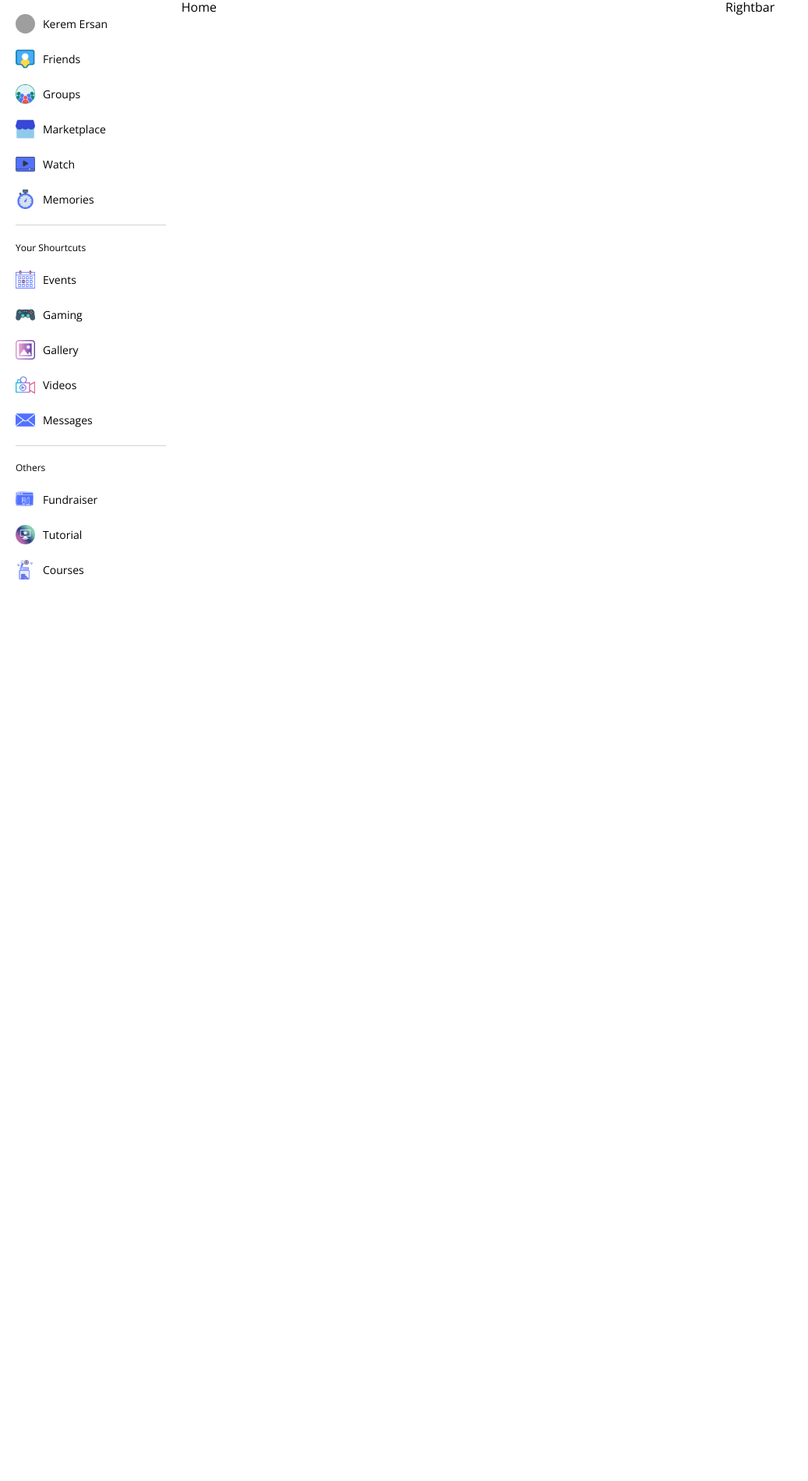
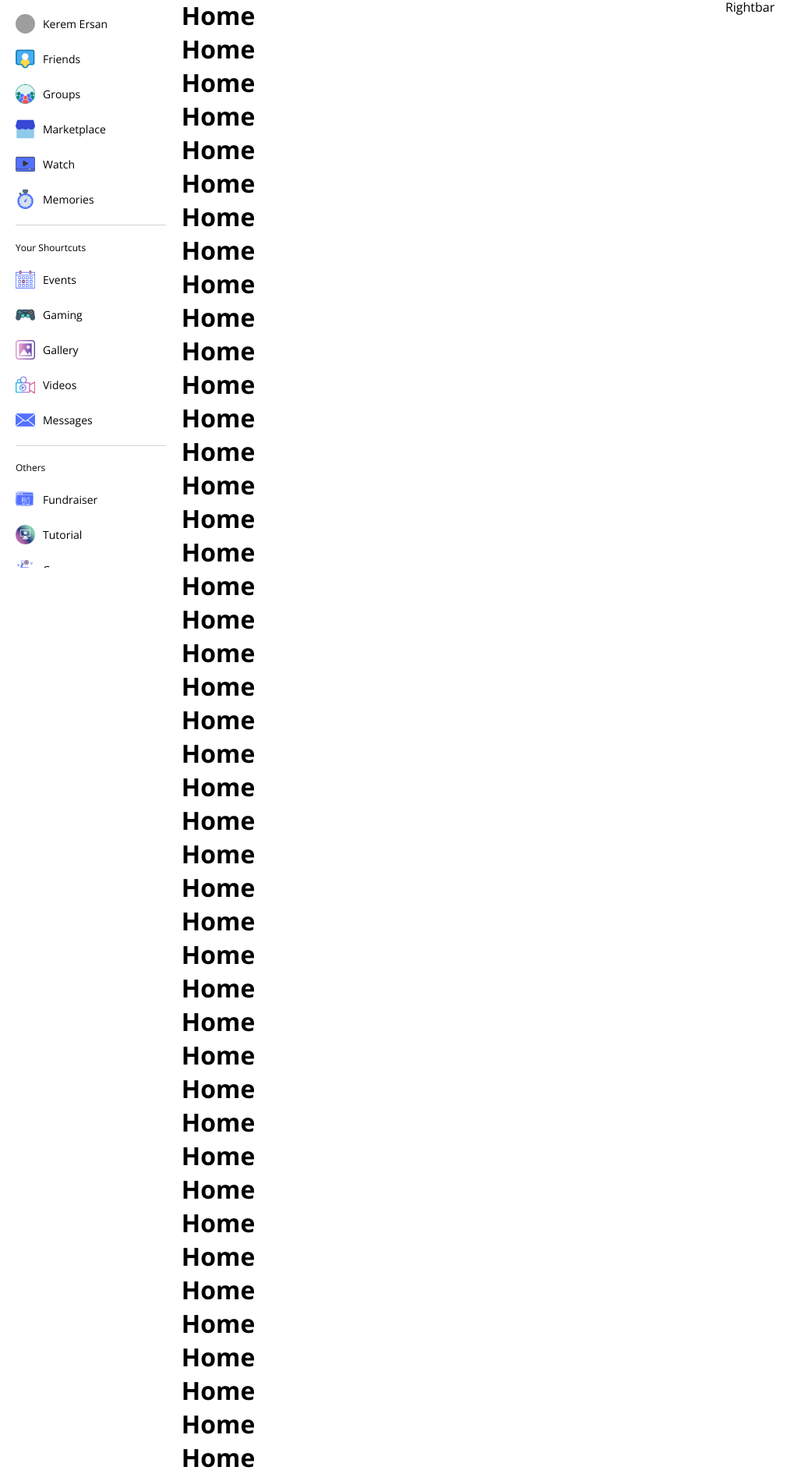
Before and after one commit to keremersann/full-stack-social-media-app, a React (Create React App) app: page / in a window 1280 px wide. Shown: the part 73-1972 px from the top of the page at 78% size, without its empty margins (0-1037 px from the left). Before the commit the page ends 836 px from the top, so only its background shows below. Built offline with nearby package versions, Linux system fonts and the light colour scheme; grey boxes are pictures that could not be loaded.

Commit message:
sticky position is added

```diff
--- a/src/components/leftbar/Leftbar.jsx
+++ b/src/components/leftbar/Leftbar.jsx
@@ -85,6 +85,34 @@
             <img src={Courses} alt="" />
             <span>Courses</span>
           </div>
+          <div className="item">
+            <img src={Courses} alt="" />
+            <span>Courses</span>
+          </div>
+          <div className="item">
+            <img src={Courses} alt="" />
+            <span>Courses</span>
+          </div>
+          <div className="item">
+            <img src={Courses} alt="" />
+            <span>Courses</span>
+          </div>
+          <div className="item">
+            <img src={Courses} alt="" />
+            <span>Courses</span>
+          </div>
+          <div className="item">
+            <img src={Courses} alt="" />
+            <span>Courses</span>
+          </div>
+          <div className="item">
+            <img src={Courses} alt="" />
+            <span>Courses</span>
+          </div>
+          <div className="item">
+            <img src={Courses} alt="" />
+            <span>Courses</span>
+          </div>
         </div>
       </div>
     </div>
--- a/src/components/leftbar/leftbar.scss
+++ b/src/components/leftbar/leftbar.scss
@@ -1,5 +1,13 @@
 .leftBar {
     flex: 2;
+    position: sticky;
+    top: 70px;
+    height: calc(100vh - 70px);
+    overflow: scroll;
+
+    &::-webkit-scrollbar{
+        display: none;
+    }
   .container {
     padding: 20px;
     display: flex;
--- a/src/components/navbar/navbar.scss
+++ b/src/components/navbar/navbar.scss
@@ -5,6 +5,9 @@
   padding: 10px 20px;
   height: 50px;
   border-bottom: 1px solid lightgrey;
+  position: sticky;
+  top: 0;
+  background-color: white;;
   .left {
     display: flex;
     align-items: center;
--- a/src/pages/home/Home.jsx
+++ b/src/pages/home/Home.jsx
@@ -2,7 +2,59 @@
 
 const Home = () => {
   return (
-    <div>Home</div>
+    <div className = "Home">
+      <h1>Home</h1>
+      <h1>Home</h1>
+      <h1>Home</h1>
+      <h1>Home</h1>
+      <h1>Home</h1>
+      <h1>Home</h1>
+      <h1>Home</h1>
+      <h1>Home</h1>
+      <h1>Home</h1>
+      <h1>Home</h1>
+      <h1>Home</h1>
+      <h1>Home</h1>
+      <h1>Home</h1>
+      <h1>Home</h1>
+      <h1>Home</h1>
+      <h1>Home</h1>
+      <h1>Home</h1>
+      <h1>Home</h1>
+      <h1>Home</h1>
+      <h1>Home</h1>
+      <h1>Home</h1>
+      <h1>Home</h1>
+      <h1>Home</h1>
+      <h1>Home</h1>
+      <h1>Home</h1>
+      <h1>Home</h1>
+      <h1>Home</h1>
+      <h1>Home</h1>
+      <h1>Home</h1>
+      <h1>Home</h1>
+      <h1>Home</h1>
+      <h1>Home</h1>
+      <h1>Home</h1>
+      <h1>Home</h1>
+      <h1>Home</h1>
+      <h1>Home</h1>
+      <h1>Home</h1>
+      <h1>Home</h1>
+      <h1>Home</h1>
+      <h1>Home</h1>
+      <h1>Home</h1>
+      <h1>Home</h1>
+      <h1>Home</h1>
+      <h1>Home</h1>
+      <h1>Home</h1>
+      <h1>Home</h1>
+      <h1>Home</h1>
+      <h1>Home</h1>
+      <h1>Home</h1>
+      <h1>Home</h1>
+      <h1>Home</h1>
+    </div>
   )
 }
 
```
Also changed, not shown: src/App.js (+23 -20 lines).
